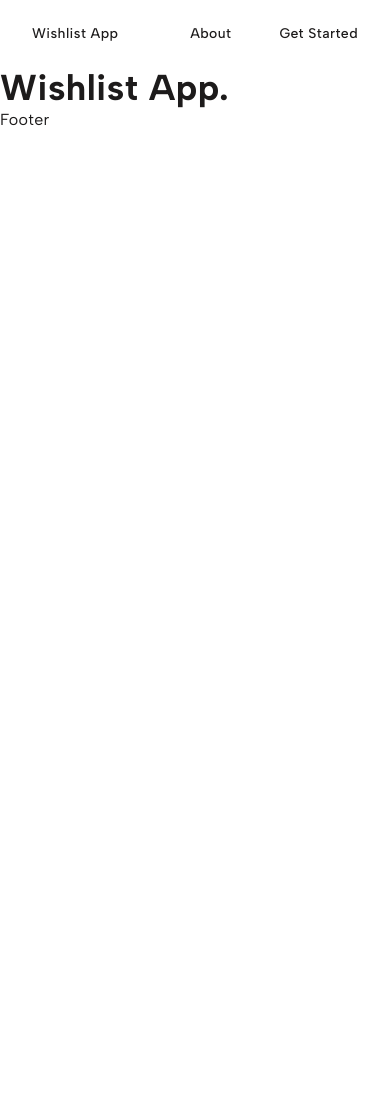
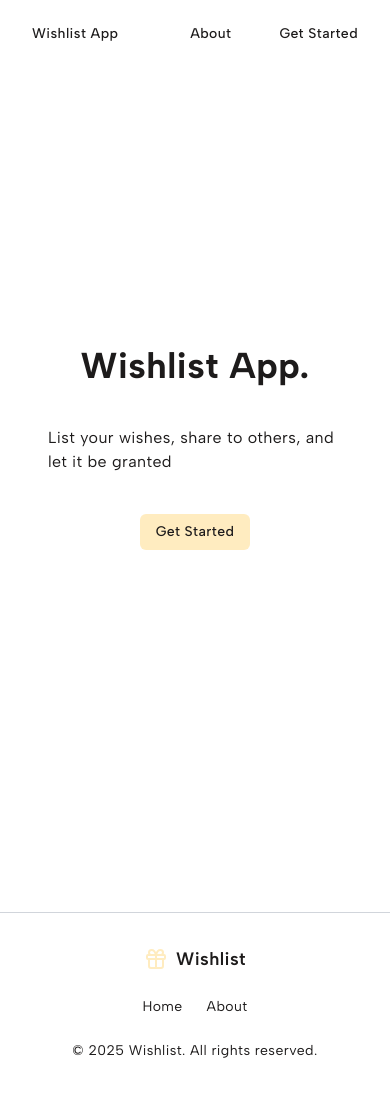
Before and after one commit to wends05/wishlist-app, a Next.js app: page / in a window 390 px wide. Before the commit the page ends 844 px from the top, so only its background shows below. Built offline with nearby package versions, Linux system fonts and the light colour scheme; no server answers; what @convex-dev/auth, convex-helpers would draw is missing.

Commit message:
final few changes

```diff
--- a/src/app/(root)/LandingPage.tsx
+++ b/src/app/(root)/LandingPage.tsx
@@ -1,7 +1,14 @@
+import Link from "next/link";
+import { Button } from "@/components/ui/button";
+
 const LandingPage = () => {
   return (
-    <main>
+    <main className="flex h-[90vh] w-full flex-col items-center justify-center gap-10 px-12">
       <h1>Wishlist App.</h1>
+      <p>List your wishes, share to others, and let it be granted</p>
+      <Link href={"/auth"}>
+        <Button>Get Started</Button>
+      </Link>
     </main>
   );
 };
--- a/src/app/(root)/about/page.tsx
+++ /dev/null
@@ -1,3 +0,0 @@
-export default function About() {
-  return <div>About</div>;
-}
--- a/src/app/(root)/layout.tsx
+++ b/src/app/(root)/layout.tsx
@@ -6,7 +6,10 @@ const layout = ({ children }: PropsWithChildren) => {
   return (
     <>
       <Navbar />
+      <div className="min-h-screen">
+
       {children}
+      </div>
       <Footer />
     </>
   );
--- /dev/null
+++ b/src/app/not-found.tsx
@@ -0,0 +1,37 @@
+import { Gift } from "lucide-react";
+import Link from "next/link";
+import { Button } from "@/components/ui/button";
+
+export default function NotFound() {
+  return (
+    <div className="flex min-h-screen flex-col items-center justify-center px-4">
+      <div className="space-y-6 text-center">
+        <div className="flex justify-center">
+          <div className="rounded-full bg-muted p-6">
+            <Gift className="h-16 w-16 text-muted-foreground" />
+          </div>
+        </div>
+
+        <div className="space-y-2">
+          <h1 className="font-bold text-6xl">404</h1>
+          <h2 className="font-semibold text-2xl">Page Not Found</h2>
+          <p className="mx-auto max-w-md text-muted-foreground">
+            Oops! The page you're looking for doesn't exist. It might have been
+            moved or deleted.
+          </p>
+        </div>
+
+        <div className="flex flex-col gap-3 sm:flex-row sm:justify-center">
+          <Link href="/">
+            <Button size="lg">Go Home</Button>
+          </Link>
+          <Link href="/home">
+            <Button variant="outline" size="lg">
+              Browse Wishes
+            </Button>
+          </Link>
+        </div>
+      </div>
+    </div>
+  );
+}
--- a/src/components/Footer.tsx
+++ b/src/components/Footer.tsx
@@ -1,5 +1,35 @@
+import { Gift } from "lucide-react";
+import Link from "next/link";
+
 const Footer = () => {
-  return <div>Footer</div>;
+  return (
+    <footer className="border-t bg-background">
+      <div className="container mx-auto px-4 py-8">
+        <div className="flex flex-col items-center justify-between gap-6 md:flex-row">
+          <div className="flex items-center gap-2">
+            <Gift className="h-6 w-6 text-primary" />
+            <span className="font-semibold text-lg">Wishlist</span>
+          </div>
+
+          <nav className="flex gap-6 text-muted-foreground text-sm">
+            <Link href="/" className="transition-colors hover:text-foreground">
+              Home
+            </Link>
+            <Link
+              href="/about"
+              className="transition-colors hover:text-foreground"
+            >
+              About
+            </Link>
+          </nav>
+
+          <p className="text-muted-foreground text-sm">
+            © {new Date().getFullYear()} Wishlist. All rights reserved.
+          </p>
+        </div>
+      </div>
+    </footer>
+  );
 };
 
 export default Footer;
```
Also changed, not shown: 1 other file (tests, documents, lock files or other folders).
